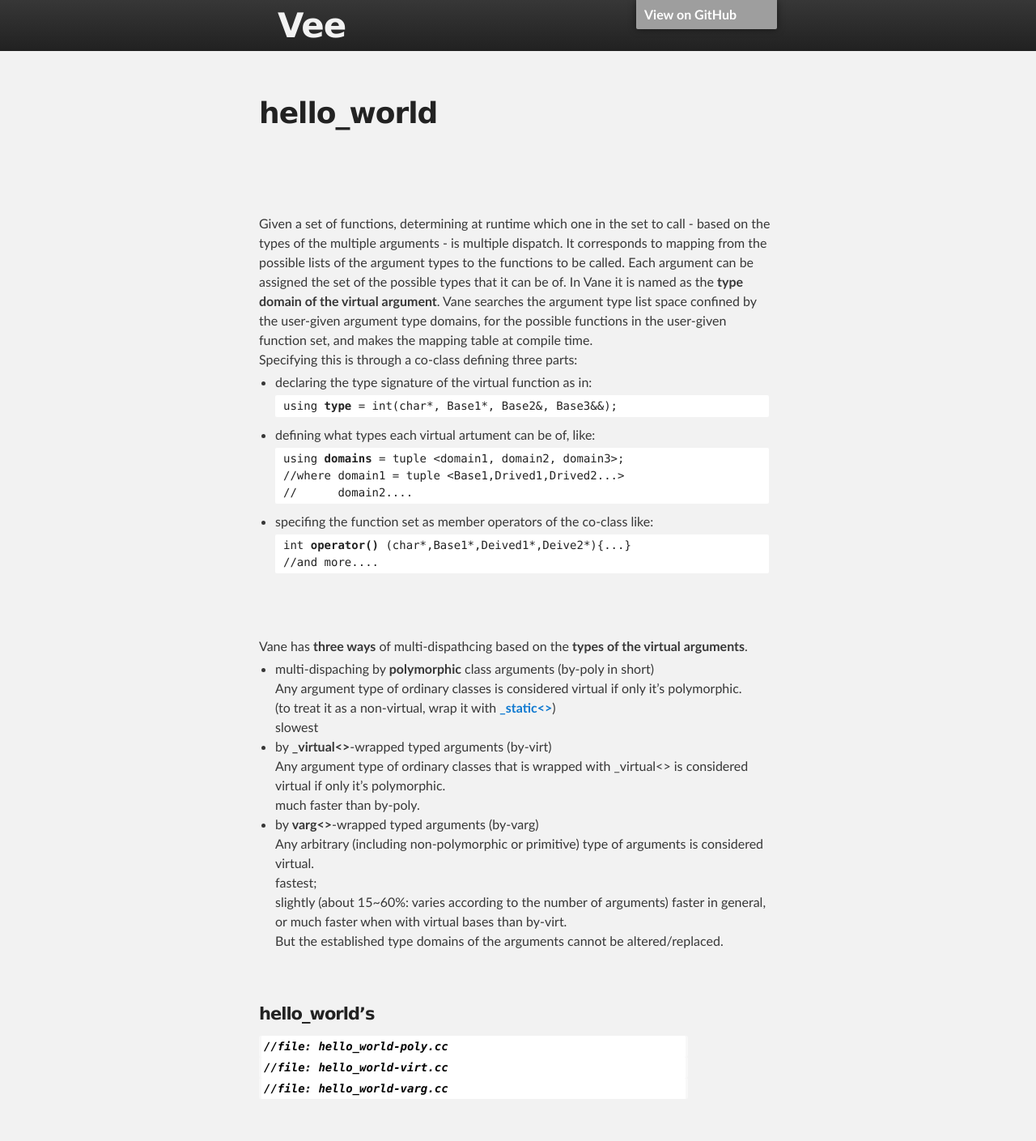
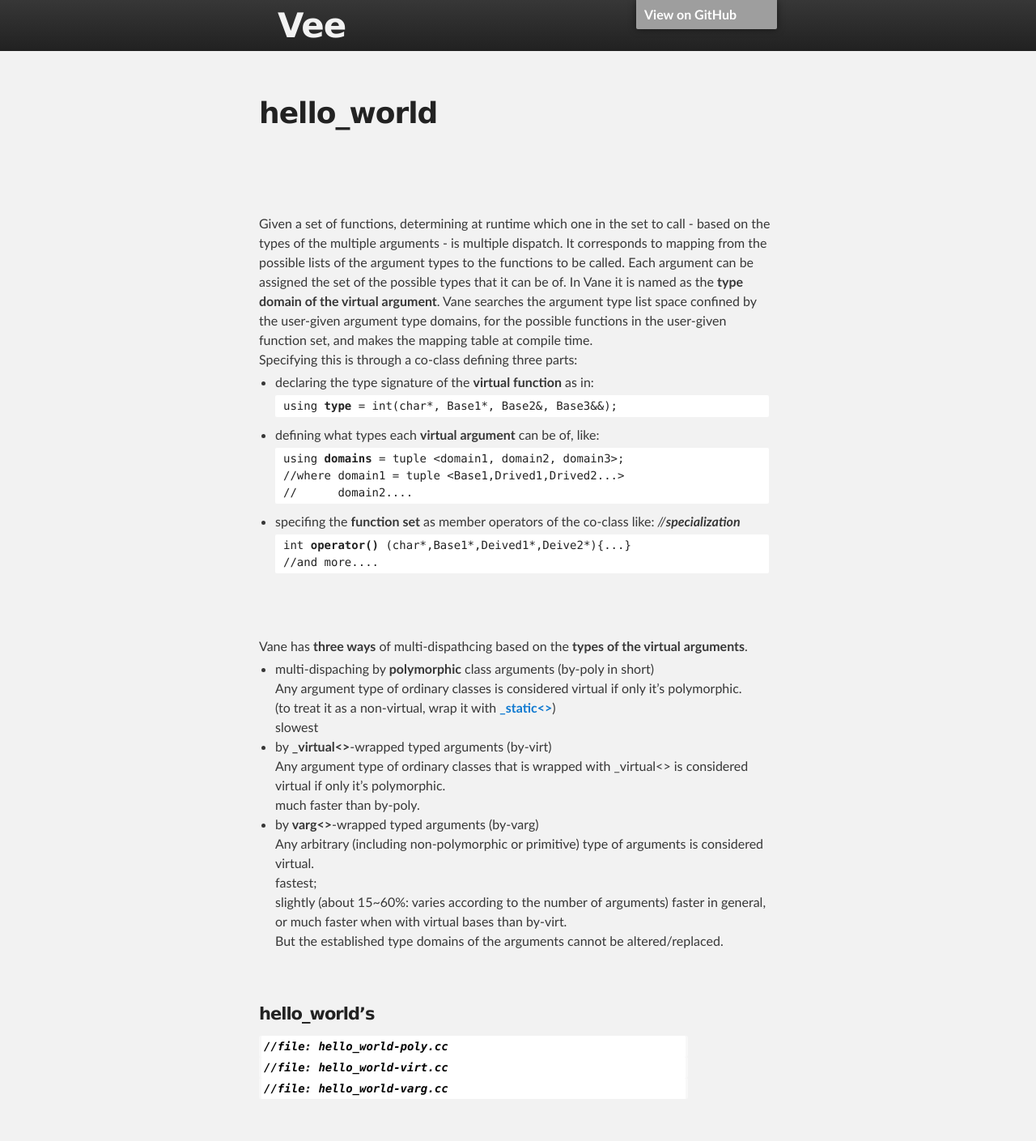
Before and after one commit to tmp2tmp/eee, a Jekyll site: the page built from docs/hello_world.md, in a window 1280 px wide. Shown: the whole page at 81% size. Built offline with Jekyll 4.4.1, drawn with Linux system fonts in a browser that asks for light colours; our own code applies the rules of GitHub Pages for plain Markdown files; the repository's description, which GitHub fills in, is left out; grey boxes are pictures that could not be loaded.

Commit message:
Update hello_world.md

```diff
--- a/docs/hello_world.md
+++ b/docs/hello_world.md
@@ -15,15 +15,15 @@
 Specifying this is through a co-class defining three parts:
 </p>
 <ul>
-<li>declaring the type signature of the virtual function as in:
+<li>declaring the type signature of the <b>virtual function</b> as in:
    <pre class='_code'>using <strong>type</strong> = int(char*, Base1*, Base2&, Base3&&);</pre>
 </li>
-<li>defining what types each virtual artument can be of, like:
+<li>defining what types each <b>virtual argument</b> can be of, like:
 <pre class='_code'>using <strong>domains</strong> = tuple &lt;domain1, domain2, domain3&gt;;
 //where domain1 = tuple &lt;Base1,Drived1,Drived2...&gt;
 //      domain2....</pre>
 </li>
-<li>specifing the function set as member operators of the co-class like:
+<li>specifing the <b>function set</b> as member operators of the co-class like: <i>//<b>specialization</b></i>
 <pre class='_code'>int <strong>operator()</strong> (char*,Base1*,Deived1*,Deive2*){...}
 //and more....</pre>
 </li>
```
